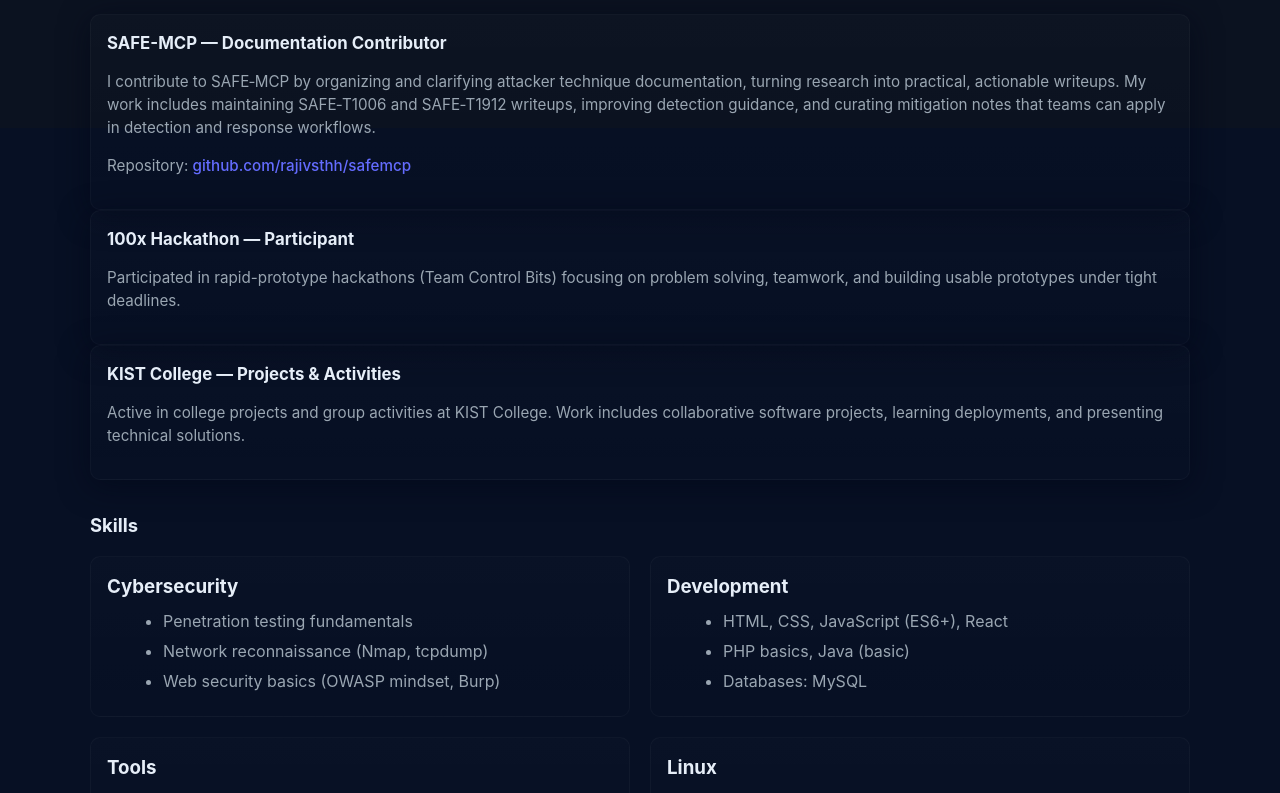
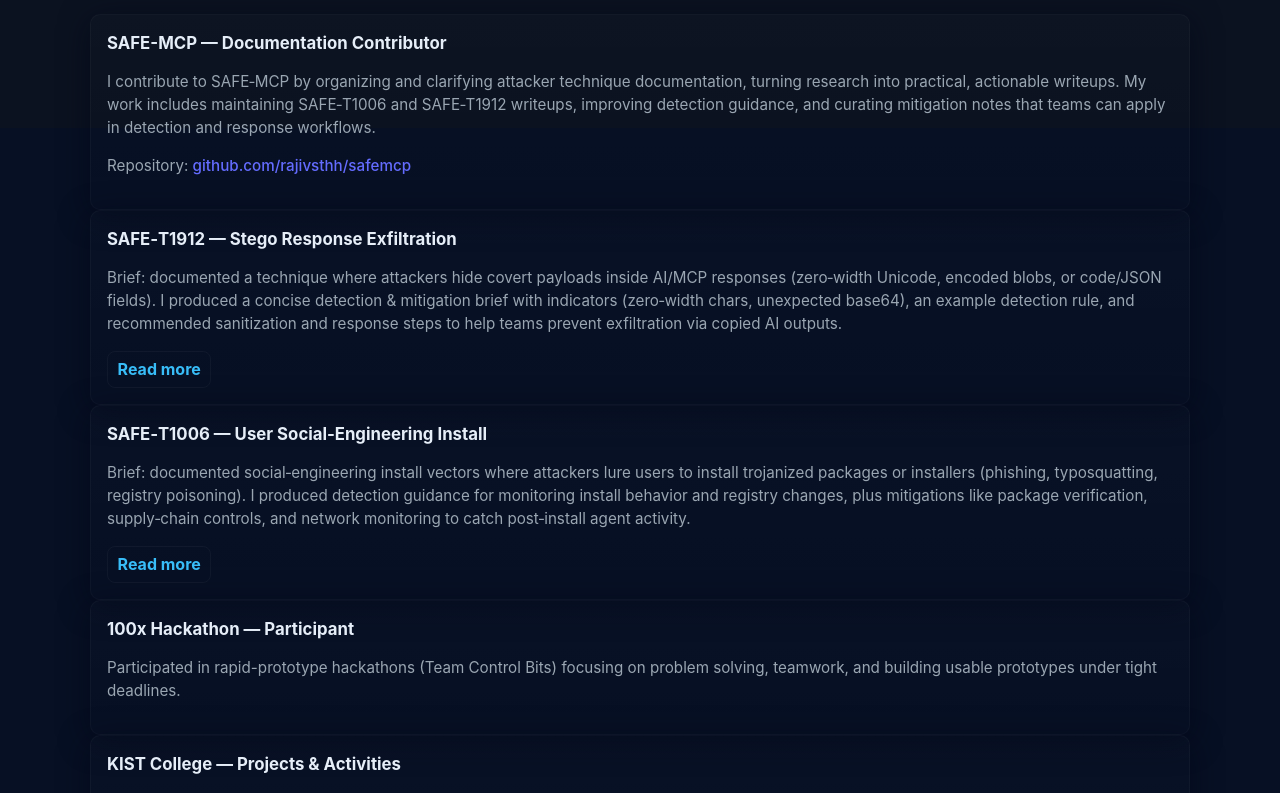
Before and after one commit to rajivsthh/rajivportfolio, a React (Vite) app: page / in a window 1280 px wide. Shown: the part 672-1465 px from the top of the page. Built offline with nearby package versions, Linux system fonts and the light colour scheme.

Commit message:
Add SAFE-T1912 and SAFE-T1006 documentation with detection and mitigation guidance

```diff
--- a/src/App.tsx
+++ b/src/App.tsx
@@ -134,6 +134,22 @@
               <h3>SAFE-MCP — Documentation Contributor</h3>
               <p className="muted">I contribute to SAFE‑MCP by organizing and clarifying attacker technique documentation, turning research into practical, actionable writeups. My work includes maintaining SAFE‑T1006 and SAFE‑T1912 writeups, improving detection guidance, and curating mitigation notes that teams can apply in detection and response workflows.</p>
               <p className="muted">Repository: <a href="https://github.com/rajivsthh/safemcp" target="_blank" rel="noopener noreferrer">github.com/rajivsthh/safemcp</a></p>
+            </article>
+
+            <article className="card">
+              <h3>SAFE‑T1912 — Stego Response Exfiltration</h3>
+              <p className="muted">Brief: documented a technique where attackers hide covert payloads inside AI/MCP responses (zero‑width Unicode, encoded blobs, or code/JSON fields). I produced a concise detection & mitigation brief with indicators (zero‑width chars, unexpected base64), an example detection rule, and recommended sanitization and response steps to help teams prevent exfiltration via copied AI outputs.</p>
+              <div className="card-actions">
+                <a className="btn-link" href="https://github.com/rajivsthh/rajivportfolio/blob/main/docs/SAFE-T1912.md" target="_blank" rel="noopener noreferrer">Read more</a>
+              </div>
+            </article>
+
+            <article className="card">
+              <h3>SAFE‑T1006 — User Social‑Engineering Install</h3>
+              <p className="muted">Brief: documented social‑engineering install vectors where attackers lure users to install trojanized packages or installers (phishing, typosquatting, registry poisoning). I produced detection guidance for monitoring install behavior and registry changes, plus mitigations like package verification, supply‑chain controls, and network monitoring to catch post‑install agent activity.</p>
+              <div className="card-actions">
+                <a className="btn-link" href="https://github.com/rajivsthh/rajivportfolio/blob/main/docs/SAFE-T1006.md" target="_blank" rel="noopener noreferrer">Read more</a>
+              </div>
             </article>
 
             <article className="card">
```
Also changed, not shown: 1 other file (tests, documents, lock files or other folders).
